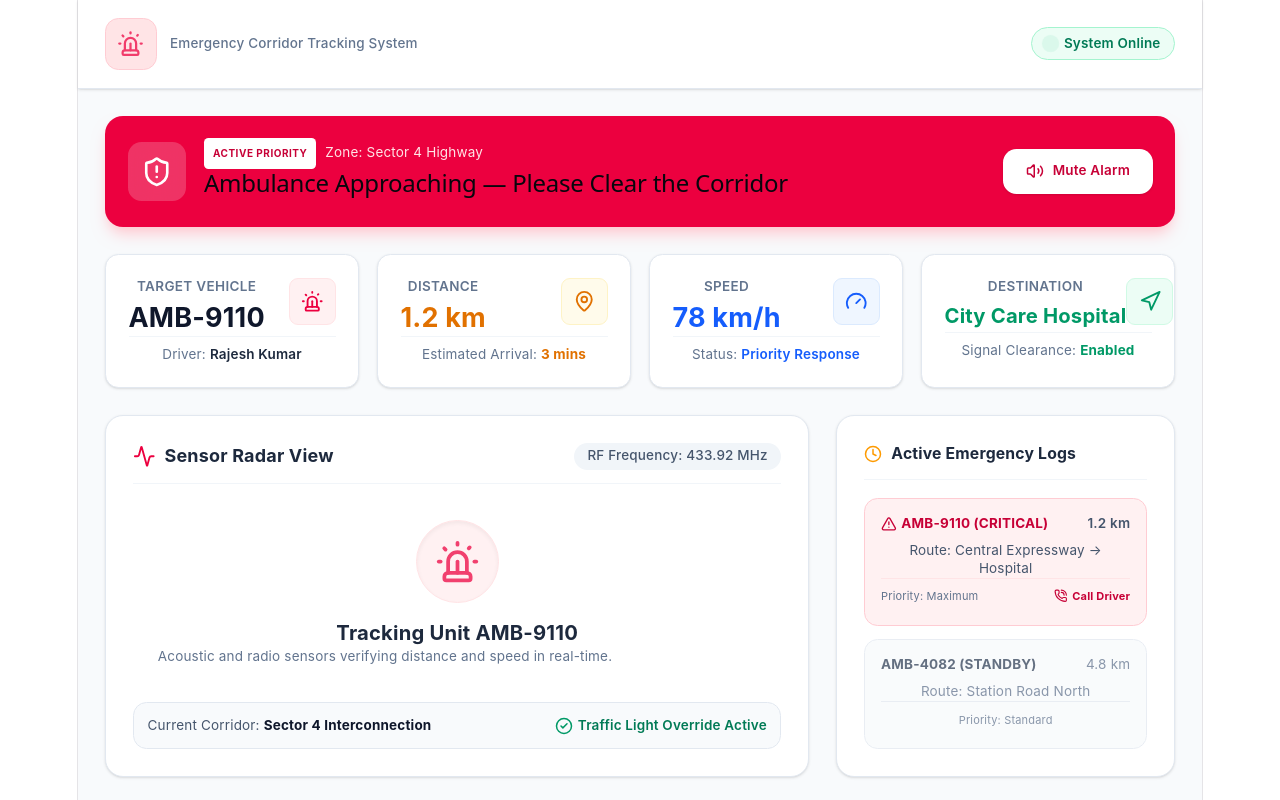
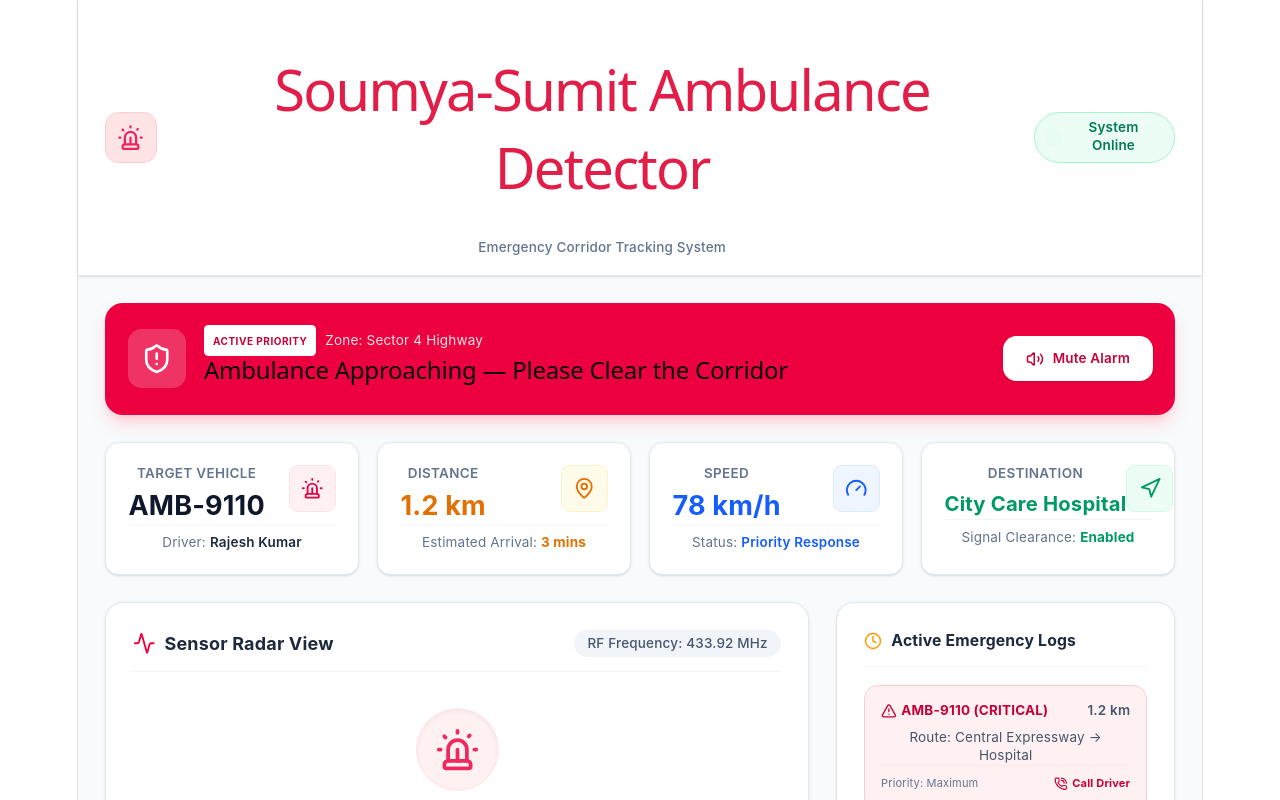
Before and after one commit to soumyadipmahanta242-creator/smartcityfrontendheheh699, a React (Vite) app: page / in a window 1280 px wide. Shown: the top 800 px of the page. Built offline with nearby package versions, Linux system fonts and the light colour scheme.

Commit message:
update the UI

```diff
--- a/src/App.jsx
+++ b/src/App.jsx
@@ -34,7 +34,9 @@ export default function App() {
               <Siren className="h-6 w-6 animate-pulse" />
             </div>
             <div>
-
+              <h1 className="text-xl font-bold tracking-tight" style={{ color: '#e11d48' }}>
+  Soumya-Sumit Ambulance Detector
+</h1>
               <p className="text-xs text-slate-500 font-medium">Emergency Corridor Tracking System</p>
             </div>
           </div>
```
